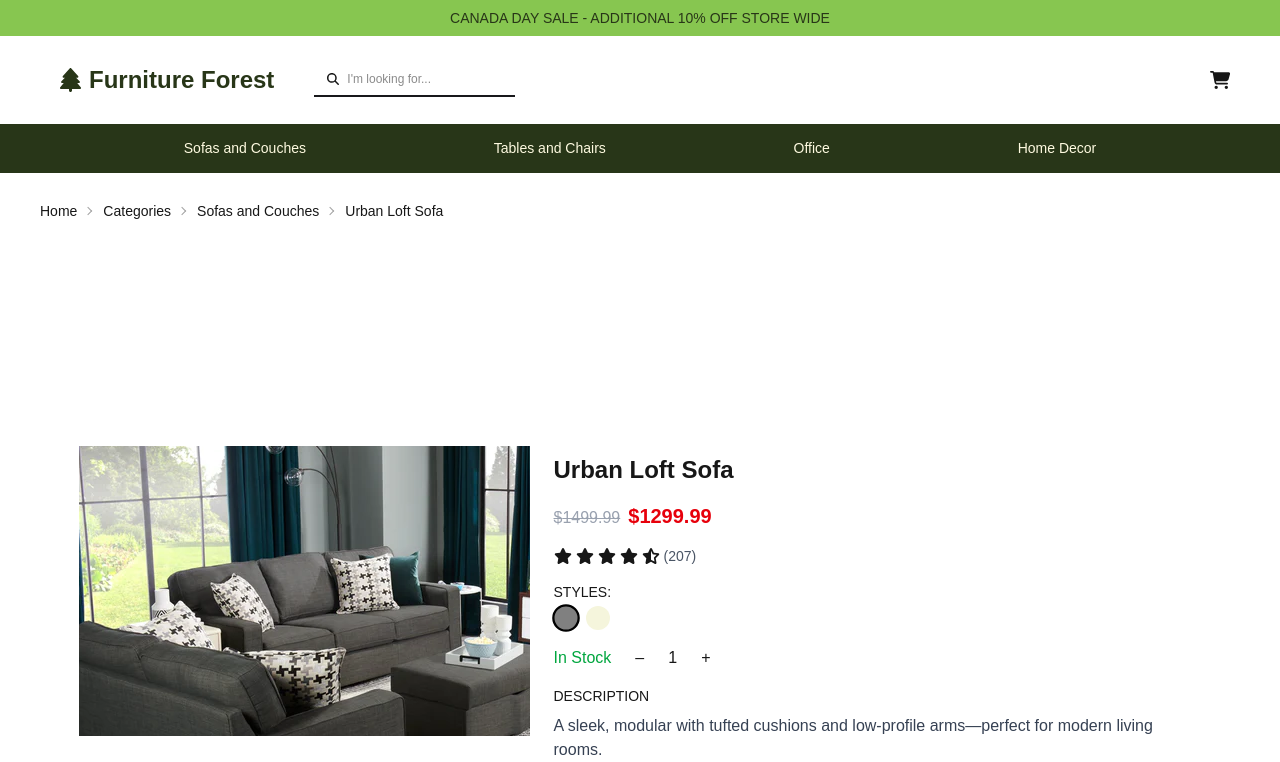
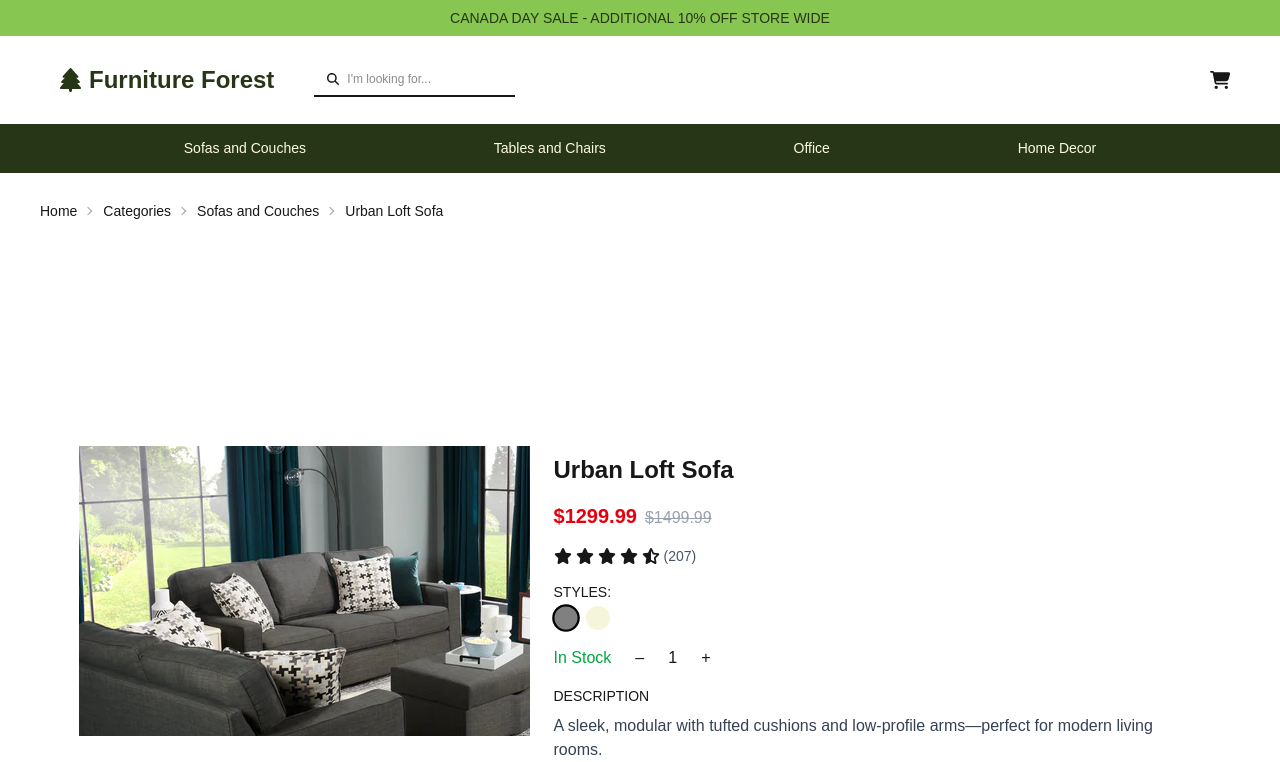
Before and after one commit to Moonfox404/SEG3125-e-commerce, a Next.js app in the folder e-commerce/: page /product/0 in a window 1280 px wide. Shown: the top 762 px of the page. Built offline with nearby package versions, Linux system fonts and the light colour scheme.

Commit message:
consistency - formatting of sale on item page

```diff
--- a/e-commerce/app/components/ProductDetails.tsx
+++ b/e-commerce/app/components/ProductDetails.tsx
@@ -47,11 +47,11 @@ export default function ProductDetails({ productID }: ProductDetailsProps) {
       <div className="flex items-baseline gap-2">
         {product.discounted && product.discountedPrice ? (
           <>
+            <span className="text-xl font-bold text-red-600">
+              ${product.discountedPrice.toFixed(2)}
+            </span>
             <span className="text-gray-400 line-through">
               ${product.price.toFixed(2)}
-            </span>
-            <span className="text-xl font-bold text-red-600">
-              ${product.discountedPrice.toFixed(2)}
             </span>
           </>
         ) : (
```
